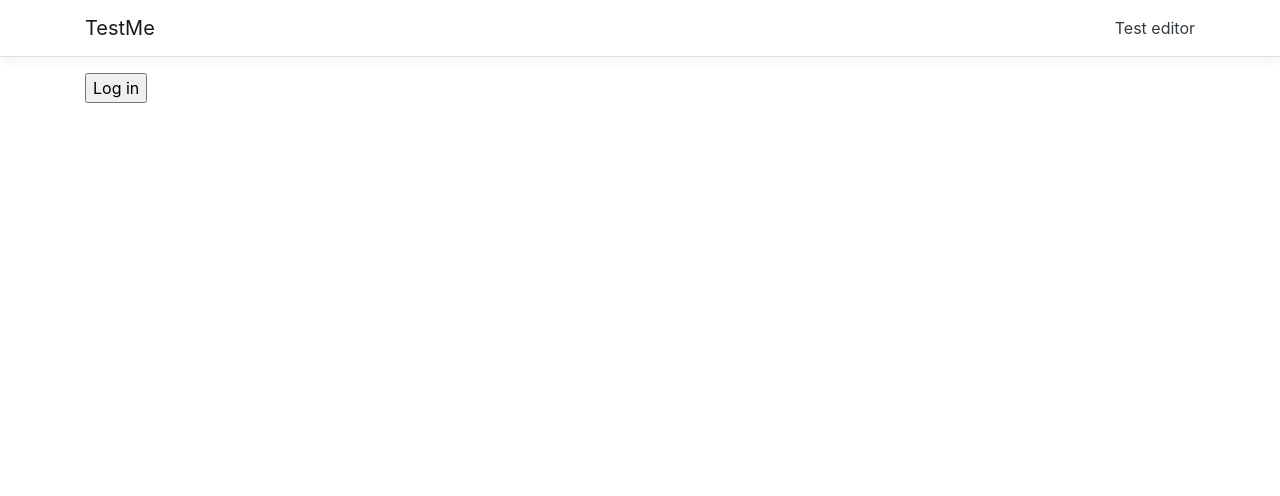
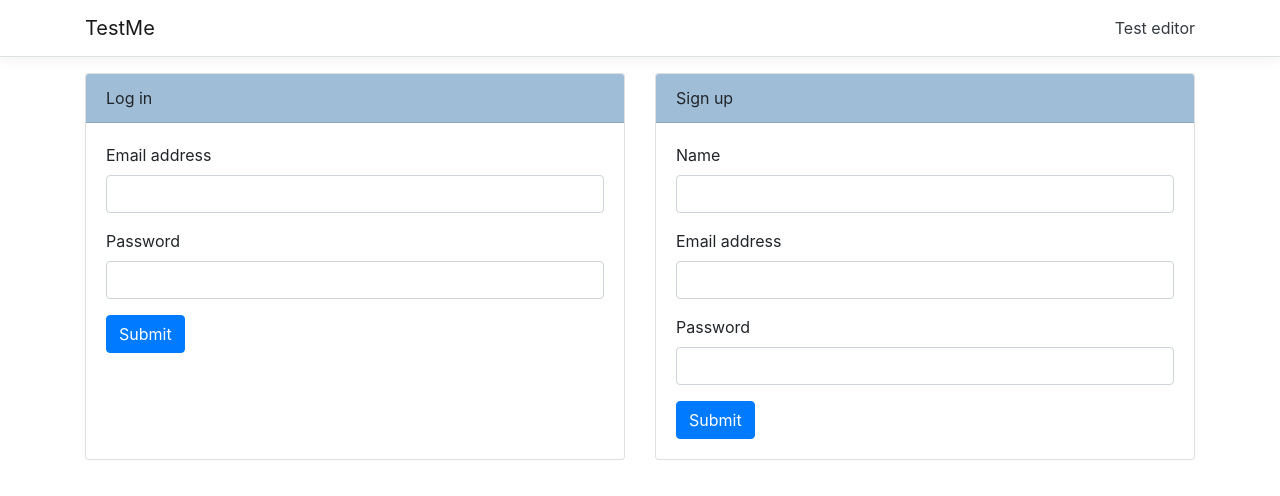
Before and after one commit to NeVeSpl/TestMe, a React (Create React App) app in the folder TestMe.Presentation.React/ClientApp/: page / in a window 1280 px wide. Shown: the top 496 px of the page. Built offline with nearby package versions, Linux system fonts and the light colour scheme.

Commit message:
add sing up & sign in forms

```diff
--- a/TestMe.Presentation.React/ClientApp/package.json
+++ b/TestMe.Presentation.React/ClientApp/package.json
@@ -15,6 +15,7 @@
     "@types/react-dom": "^16.9.5",
     "@types/react-router": "^4.4.5",
     "@types/react-router-dom": "^4.3.1",
+    "@types/react-transition-group": "^4.2.3",
     "bootstrap": "^4.4.1",
     "formik": "^2.1.4",
     "jquery": "^3.4.1",
@@ -25,6 +26,7 @@
     "react-router": "^5.1.2",
     "react-router-dom": "^5.1.2",
     "react-scripts": "3.4.0",
+    "react-transition-group": "^4.3.0",
     "typescript": "^3.7.5"
   },
   "scripts": {
--- a/TestMe.Presentation.React/ClientApp/src/autoapi/base/ApiError.tsx
+++ b/TestMe.Presentation.React/ClientApp/src/autoapi/base/ApiError.tsx
@@ -6,7 +6,7 @@ export class ApiError extends Error
     readonly errorCode: ErrorCode;
     readonly traceId: string | undefined;
     readonly detail: string | undefined;
-
+    readonly errors: object & { [key: string]: string };
 
     constructor(errorCode: ErrorCode, problem?: ProblemDetails, ...params: any[])
     {
@@ -18,6 +18,8 @@ export class ApiError extends Error
             Error.captureStackTrace(this, ApiError);
         }
 
+        this.errors = {};
+
         this.errorCode = errorCode;
         if (problem !== undefined)
         {
@@ -28,6 +30,19 @@ export class ApiError extends Error
             {
                 this.detail = "Someone has done changes before you. The conflict was automatically resolved. Please review changes and redo operation.";
             }
+
+            if (problem.errors !== undefined)
+            {
+                for (const key in problem.errors)
+                {
+                    this.errors[this.camalize(key)] = problem.errors[key][0];
+                }
+            }
         }
     }
+
+    camalize(str : string)
+    {
+        return str.charAt(0).toLowerCase() + str.slice(1);
+    }
 }
--- a/TestMe.Presentation.React/ClientApp/src/autoapi/base/ProblemDetails.tsx
+++ b/TestMe.Presentation.React/ClientApp/src/autoapi/base/ProblemDetails.tsx
@@ -4,4 +4,5 @@ export interface ProblemDetails
     status: number;
     detail: string;
     traceId: string;
+    errors: object & { [key: string]: string[] }
 }
--- a/TestMe.Presentation.React/ClientApp/src/components/FormikControls/FormikTextInput.tsx
+++ b/TestMe.Presentation.React/ClientApp/src/components/FormikControls/FormikTextInput.tsx
@@ -8,6 +8,7 @@ interface TextInputProp
     name: string;
     formik: FormikProps<any>;
     placeholder?: string;
+    type?: string;
 }
 
 export class FormikTextInput extends React.Component<TextInputProp>
@@ -24,7 +25,8 @@ export class FormikTextInput extends React.Component<TextInputProp>
                 placeholder={this.props.placeholder || ""}
                 onInputChange={this.props.formik.handleChange}
                 validationError={this.props.formik.errors[this.props.name]?.toString() || ""}
-                    conflictError= ""
+                conflictError=""
+                type={this.props.type}
                 />
         );
     }
--- a/TestMe.Presentation.React/ClientApp/src/components/TextInput/TextInput.tsx
+++ b/TestMe.Presentation.React/ClientApp/src/components/TextInput/TextInput.tsx
@@ -9,6 +9,7 @@ interface TextInputProp
     placeholder: string;
     validationError: string;
     conflictError: string;
+    type?: string;
 }
 
 function TextInputInternal(props: TextInputProp)
@@ -26,7 +27,7 @@ function TextInputInternal(props: TextInputProp)
             {props.label &&
                 <label htmlFor={props.path}>{props.label}</label>
             }
-            <input type="text" className={inputClassName} name={props.path} value={props.value} onChange={props.onInputChange} placeholder={props.placeholder} />
+            <input type={props.type ?? "text"} className={inputClassName} name={props.path} value={props.value} onChange={props.onInputChange} placeholder={props.placeholder} />
             {isInvalid &&
                 <div className="invalid-feedback">
                 {props.validationError}
--- /dev/null
+++ b/TestMe.Presentation.React/ClientApp/src/pages/LandingPage/LandingPage.css
@@ -0,0 +1,17 @@
+.my-node-enter {
+    opacity: 0;
+}
+
+.my-node-enter-active {
+    opacity: 1;
+    transition: opacity 300ms;
+}
+
+.my-node-exit {
+    opacity: 1;
+}
+
+.my-node-exit-active {
+    opacity: 0;
+    transition: opacity 300ms;
+}
--- /dev/null
+++ b/TestMe.Presentation.React/ClientApp/src/pages/LandingPage/LandingPage.module.css
@@ -0,0 +1,3 @@
+.card {
+    background-color: #A0BDD8;
+}
--- a/TestMe.Presentation.React/ClientApp/src/pages/LandingPage/LandingPage.tsx
+++ b/TestMe.Presentation.React/ClientApp/src/pages/LandingPage/LandingPage.tsx
@@ -1,41 +1,196 @@
 import * as React from 'react';
 import { RouteComponentProps } from 'react-router-dom';
 import { UserService } from '../../services';
-import { TokensService, LoginCredentialsDTO } from '../../autoapi/services/TokensService';
+import { TokensService, LoginCredentialsDTO, ApiError } from '../../autoapi/services/TokensService';
+import styles from './LandingPage.module.css';
+import './LandingPage.css';
+import { CreateUserDTO, UsersService } from '../../autoapi/services/UsersService';
+import { Formik, FormikProps, FormikHelpers } from 'formik';
+import { FormikTextInput, ErrorBoundary } from '../../components';
+import { CSSTransition, SwitchTransition } from 'react-transition-group';
 
 
-export class LandingPage extends React.Component<RouteComponentProps>
+export class LandingPageState
 {
-    tokensService = new TokensService();
+    createUserApiError: ApiError | undefined;
+    createUserIsBusy: boolean;
+    createUserForm: CreateUserDTO;
+    userCreated: boolean;
+    loginCredentialsApiError: ApiError | undefined;
+    loginCredentialsIsBusy: boolean;
+    loginCredentialsForm: LoginCredentialsDTO;
+
+    constructor()
+    {
+        this.createUserIsBusy = false;
+        this.createUserForm = new CreateUserDTO();
+        this.userCreated = false;
+        this.loginCredentialsIsBusy = false;
+        this.loginCredentialsForm = new LoginCredentialsDTO();
+        this.loginCredentialsForm.email = "";
+        this.loginCredentialsForm.password = "";
+    }
+}
 
 
-    handleLogin = (e: React.MouseEvent<HTMLElement>) =>
+
+export class LandingPage extends React.Component<RouteComponentProps, LandingPageState>
+{
+    tokensService = new TokensService(x => this.setState({ loginCredentialsApiError: x }), x => this.setState({ loginCredentialsIsBusy: x }));
+    usersService = new UsersService(x => this.handleApiError(x), x => this.setState({ createUserIsBusy: x }));
+    userService = new UserService();
+    state = new LandingPageState();
+
+
+    handleLogin = (values: LoginCredentialsDTO, formikHelpers: FormikHelpers<LoginCredentialsDTO>) =>
     {
-        e.preventDefault();
-
-        const params = new URLSearchParams(this.props.location.search);
-
-        const loginCredentials = new LoginCredentialsDTO();
-        loginCredentials.email = params.get("userId") || "test@test.com";
-        loginCredentials.password = "123456789";
-
-        this.tokensService.createToken(loginCredentials)
+        this.tokensService.createToken(values)
             .then(x =>
             {
                 UserService.setToken(x.token);
                 this.props.history.push("/testcreation");
-            });
+            })
+            .catch(e =>
+            {
+                const apiError = e as ApiError;
+                formikHelpers.setErrors(apiError.errors);
+            })
+            .finally(() => formikHelpers.setSubmitting(false));
     }
+    validateLogin = (data: LoginCredentialsDTO) =>
+    {
+
+    }
+
+    handleSignup = (values: CreateUserDTO, formikHelpers: FormikHelpers<CreateUserDTO>) =>
+    {
+        this.usersService.createUser(values)
+            .then(x =>
+            {
+                this.setState({ userCreated: true });
+            })
+            .catch(e =>
+            {
+                const apiError = e as ApiError;
+                formikHelpers.setErrors(apiError.errors);
+            })
+            .finally(() => formikHelpers.setSubmitting(false));
+    }
+    validateSignup = (data: CreateUserDTO) =>
+    {
+        this.setState({ loginCredentialsForm: { email: data.emailAddress, password: data.password } });
+        //return this.state.createUserApiError?.errors;
+    }
+    handleApiError = (error: ApiError | undefined) =>
+    {
+        this.setState({ createUserApiError: error })
+    }
+
 
     render()
     {
         return (
-            <div>
+            <>
+                <div className="card-deck">
 
-                <form>
-                    <input type="submit" value="Log in" onClick={this.handleLogin}/>
-                </form>
-            </div>
+                    <div className="card ">
+                        <div className={`card-header ${styles.card}`}>
+                            Log in
+                        </div>
+                        <div className="card-body">
+                            <ErrorBoundary error={this.state.loginCredentialsApiError}>
+                                <Formik enableReinitialize={true} onSubmit={this.handleLogin} validate={this.validateLogin} initialValues={this.state.loginCredentialsForm}>
+                                    {
+                                        (formik: FormikProps<LoginCredentialsDTO>) =>
+                                        {
+                                            return (
+                                                <form onSubmit={formik.handleSubmit}>
+                                                    <div className="form-group">
+                                                        <FormikTextInput type="email" name="email" formik={formik} label="Email address" />
+
+                                                    </div>
+                                                    <div className="form-group">
+                                                        <FormikTextInput type="password" name="password" formik={formik} label="Password" />
+                                                    </div>
+                                                    <button type="submit" className="btn btn-primary" disabled={formik.isSubmitting}>Submit</button>
+                                                </form>
+                                            )
+                                        }
+                                    }
+                                </Formik>
+                            </ErrorBoundary>
+                        </div>
+                    </div>
+
+
+
+                    <div className="card">
+                        <div className={`card-header ${styles.card}`}>
+                            Sign up
+                        </div>
+                        <div className="card-body">
+                            <SwitchTransition mode="out-in">
+                                <CSSTransition key={this.state.userCreated ? "bar" : "foo"} timeout={300} unmountOnExit mountOnEnter classNames="my-node">
+                                    <ErrorBoundary error={this.state.createUserApiError}>
+                                        {this.state.userCreated ? this.renderUserCreated() : this.renderSignUpForm()}
+                                    </ErrorBoundary>
+                                </CSSTransition>
+                            </SwitchTransition>
+
+
+
+                        </div>
+                    </div>
+
+
+                </div>
+
+
+            </>
+        );
+    }
+
+    renderSignUpForm()
+    {
+        return (
+            <Formik enableReinitialize={true} onSubmit={this.handleSignup} validate={this.validateSignup} initialValues={this.state.createUserForm}>
+                {
+                    (formik: FormikProps<CreateUserDTO>) =>
+                    {
+                        return (
+                            <form onSubmit={formik.handleSubmit} autoComplete="off">
+                                <div className="form-group">
+                                    <FormikTextInput type="text" name="name" formik={formik} label="Name" />
+                                </div>
+                                <div className="form-group">
+                                    <FormikTextInput type="email" name="emailAddress" formik={formik} label="Email address" />
+
+                                </div>
+                                <div className="form-group">
+                                    <FormikTextInput type="password" name="password" formik={formik} label="Password" />
+                                </div>
+
+                                <button type="submit" className="btn btn-primary" disabled={formik.isSubmitting}>Submit</button>
+                            </form>
+                        )
+                    }
+                }
+            </Formik>
+        );
+    }
+
+    renderUserCreated()
+    {
+        return (
+            <>
+                <div className="alert alert-success" role="alert">
+                    <h4 className="alert-heading">Well done!</h4>
+                    <p>Your account has been created successfully, now you can log in.</p>
+                    <hr/>
+                     <p className="mb-0">&lt;--------------------------------------------------</p>
+                </div>
+
+            </>
         );
     }
 }
```
Also changed, not shown: TestMe.Presentation.React/ClientApp/src/utils/StateStorage.tsx (+22 -1 lines), 1 other file (tests, documents, lock files or other folders). Lines whose indentation alone changed are shown as unchanged.
